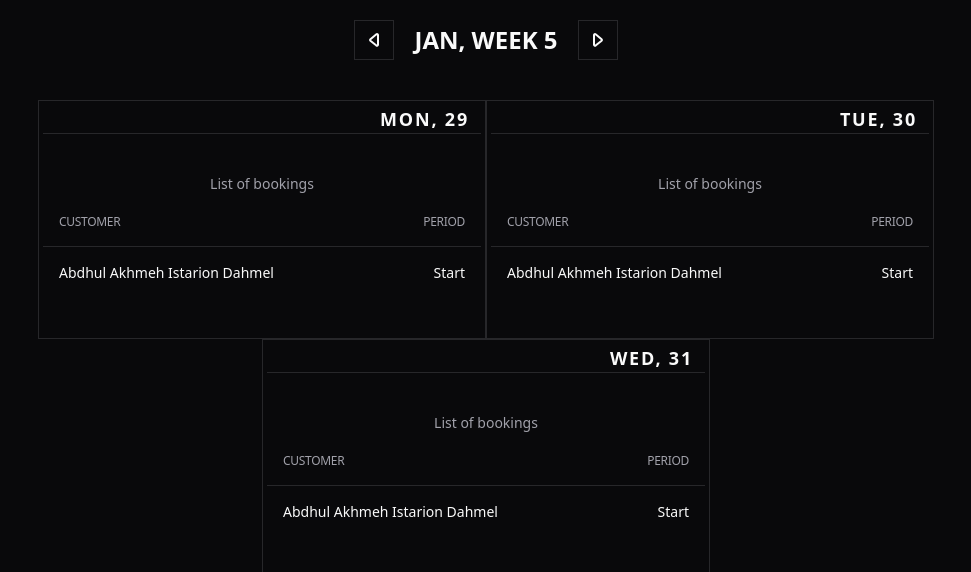
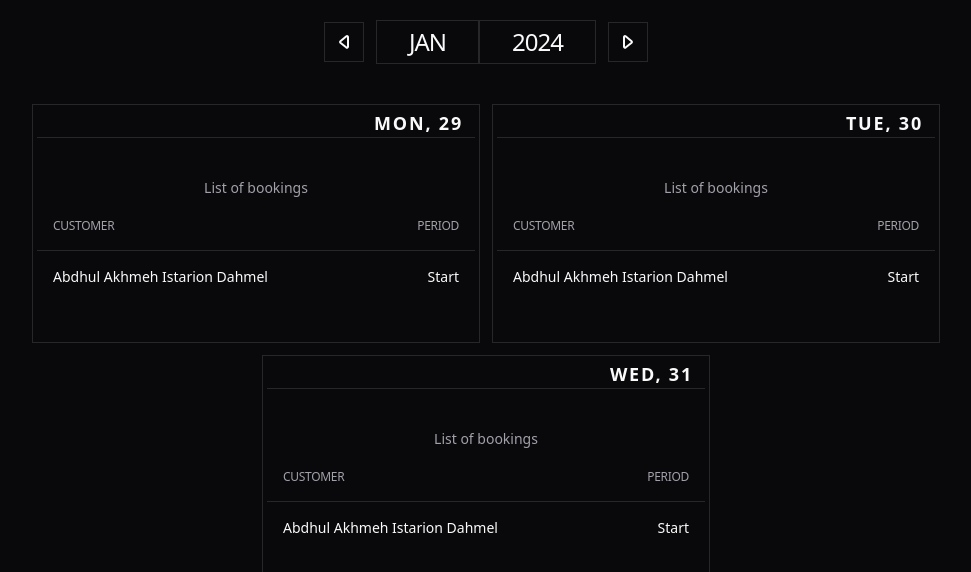
Before and after one commit to renejfc/rs-stations, a Vue app: page / in a window 1280 px wide. Shown: the top 572 px of the page, without its empty margins (154-1125 px from the left). Built offline with nearby package versions, Linux system fonts and the light colour scheme.

Commit message:
feat: picker component

```diff
--- a/src/components/ui/Autocomplete/Autocomplete.vue
+++ b/src/components/ui/Autocomplete/Autocomplete.vue
@@ -25,7 +25,7 @@ const searchResults = computed(() => {
   })
 })
 
-function setSelection(valueId: string) {
+function setSelection(valueId: Selectable['id']) {
   selecting.value = true
   searchValue.value = props.suggestions.find((item) => item.id === valueId)?.label || ''
   selection.value = props.suggestions.find((item) => item.id === valueId) || null
--- a/src/components/ui/Autocomplete/AutocompleteItem.vue
+++ b/src/components/ui/Autocomplete/AutocompleteItem.vue
@@ -16,8 +16,8 @@ function select(valueId: string) {
   <li
     @click="select(valueId)"
     :class="
-      cn('relative flex w-full select-none flex-col rounded-sm text-sm hover:bg-primary', {
-        'bg-muted': isSelected
+      cn('relative flex w-full select-none flex-col rounded-sm text-sm hover:bg-primary hover:text-background', {
+        'bg-accent': isSelected
       })
     "
   >
--- a/src/components/ui/Autocomplete/AutocompleteList.vue
+++ b/src/components/ui/Autocomplete/AutocompleteList.vue
@@ -4,10 +4,12 @@ import type { AutocompleteListProps } from '.'
 defineProps<AutocompleteListProps>()
 </script>
 <template>
-  <ul
-    v-show="isOpen"
-    class="relative z-50 mt-1 cursor-pointer overflow-hidden rounded-md border border-border bg-background text-foreground shadow-md"
-  >
-    <slot />
-  </ul>
+  <div class="relative">
+    <ul
+      v-show="isOpen"
+      class="absolute z-50 mt-1 w-full cursor-pointer overflow-hidden rounded-md border border-border bg-background text-foreground shadow-md"
+    >
+      <slot />
+    </ul>
+  </div>
 </template>
--- a/src/components/ui/Calendar/Calendar.vue
+++ b/src/components/ui/Calendar/Calendar.vue
@@ -1,7 +1,7 @@
 <script setup lang="ts">
-import { computed } from 'vue'
+import { Button } from '@/components/ui'
+import { Picker } from '@/components/ui/Calendar'
 import { useDate, type VirtualMonth } from '@/composables'
-import { Button } from '@/components/ui'
 import { RightCaret, LeftCaret } from '@/components/ui/Icons'
 import {
   addWeeks,
@@ -18,9 +18,7 @@ import {
 const date = defineModel<Date>('date', { required: true })
 const month = defineModel<VirtualMonth>('month', { required: true })
 
-const { getMonthName, getVirtualWeekNumber, getLastWeekOfVirtualMonth, getVirtualMonth } = useDate()
-
-const dateStr = computed(() => `${getMonthName(month.value)}, Week ${getVirtualWeekNumber(month.value, date.value)}`)
+const { getLastWeekOfVirtualMonth, getVirtualMonth } = useDate()
 
 function nextWeek() {
   let nextWeekDate = addWeeks(date.value, 1)
@@ -68,13 +66,13 @@ function prevWeek() {
 }
 </script>
 <template>
-  <div class="flex flex-col items-center">
-    <section class="mb-10 flex w-full justify-center gap-3 text-center">
+  <div class="flex flex-col">
+    <section class="mb-10 flex w-full items-center justify-center gap-3 text-center">
       <Button size="icon" variant="outline" @click="prevWeek"> <LeftCaret /></Button>
-      <h1 class="w-40 self-center text-2xl font-semibold uppercase">{{ dateStr }}</h1>
+      <Picker v-model="date" />
       <Button size="icon" variant="outline" @click="nextWeek"> <RightCaret /></Button>
     </section>
-    <section class="flex flex-col flex-wrap justify-center gap-0 md:flex-row">
+    <section class="flex w-full flex-row flex-wrap justify-center gap-3">
       <slot />
     </section>
   </div>
--- /dev/null
+++ b/src/components/ui/Calendar/Picker.vue
@@ -0,0 +1,79 @@
+<script setup lang="ts">
+import { ref } from 'vue'
+import { cn } from '@/utils'
+import { Button } from '@/components/ui'
+import { getYear, setMonth, setYear, format } from 'date-fns'
+
+const date = defineModel<Date>({ required: true })
+
+const selectingMonth = ref(false)
+const selectingYear = ref(false)
+
+const monthsList = Array.from({ length: 12 }, (_, i) => i)
+const yearsList = Array.from({ length: 12 }, (_, i) => getYear(date.value) - 5 + i)
+
+function toggleMonthPicker() {
+  selectingMonth.value = !selectingMonth.value
+}
+
+function toggleYearPicker() {
+  selectingYear.value = !selectingYear.value
+}
+
+function changeMonth(month: number) {
+  date.value = setMonth(date.value, month)
+}
+
+function changeYear(year: number) {
+  date.value = setYear(date.value, year)
+}
+
+const isSelectedMonth = (month: number) => date.value.getMonth() === month
+const isSelectedYear = (year: number) => getYear(date.value) === year
+</script>
+<template>
+  <div class="flex">
+    <div class="relative">
+      <Button variant="outline" size="lg" class="text-xl uppercase tracking-tighter" @click="toggleMonthPicker">
+        <span class="text-2xl uppercase">{{ format(date, 'MMM') }}</span>
+      </Button>
+      <ul
+        v-if="selectingMonth"
+        class="absolute z-50 mt-1 w-full cursor-pointer overflow-hidden rounded-md border border-border bg-background text-foreground shadow-md"
+        role="listbox"
+        aria-label="Select Month"
+      >
+        <li
+          v-for="month in monthsList"
+          :key="month"
+          :class="cn('px-4 py-2 hover:bg-primary hover:text-background', { 'bg-accent': isSelectedMonth(month) })"
+          @click="() => { changeMonth(month); toggleMonthPicker(); }"
+          role="option"
+        >
+          {{ format(new Date(0, month), 'MMMM')}}
+        </li>
+      </ul>
+    </div>
+    <div class="relative">
+      <Button variant="outline" size="lg" class="text-xl uppercase tracking-tighter" @click="toggleYearPicker">
+        <span class="text-2xl uppercase">{{ getYear(date) }}</span>
+      </Button>
+      <ul
+        v-if="selectingYear"
+        class="absolute z-50 mt-1 w-full cursor-pointer overflow-hidden rounded-md border border-border bg-background text-foreground shadow-md"
+        role="listbox"
+        aria-label="Select Year"
+      >
+        <li
+          v-for="year in yearsList"
+          :key="year"
+          :class="cn('px-4 py-2 hover:bg-primary hover:text-background', { 'bg-accent': isSelectedYear(year) })"
+          @click="() => { changeYear(year); toggleYearPicker(); }"
+          role="option"
+        >
+          {{ year }}
+        </li>
+      </ul>
+    </div>
+  </div>
+</template>
--- a/src/components/ui/Calendar/index.ts
+++ b/src/components/ui/Calendar/index.ts
@@ -1,2 +1,3 @@
 export { default as Calendar } from './Calendar.vue'
 export { default as CalendarTile } from './CalendarTile.vue'
+export { default as Picker } from './Picker.vue'
```
